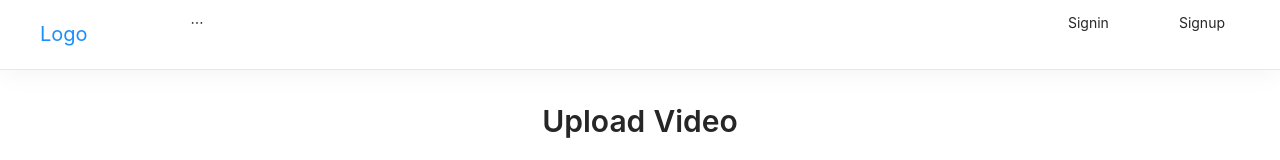
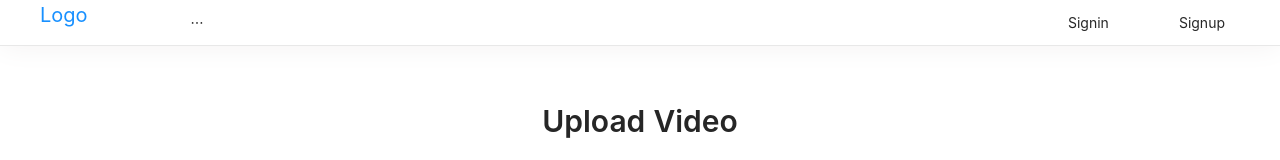
Before and after one commit to keepbang/youtube-clone, a React (Create React App) app in the folder client/: page /video/upload in a window 1280 px wide. Shown: the top 160 px of the page. Built offline with nearby package versions, Linux system fonts and the light colour scheme; no server answers.

Commit message:
navi bar css 수정

```diff
--- a/client/src/components/views/NavBar/Sections/Navbar.css
+++ b/client/src/components/views/NavBar/Sections/Navbar.css
@@ -14,7 +14,7 @@
 }
 
 .menu__logo a {
-  display: inline-block;
+  display: inline;
   font-size: 20px;
   padding: 19px 20px;
 }
```
